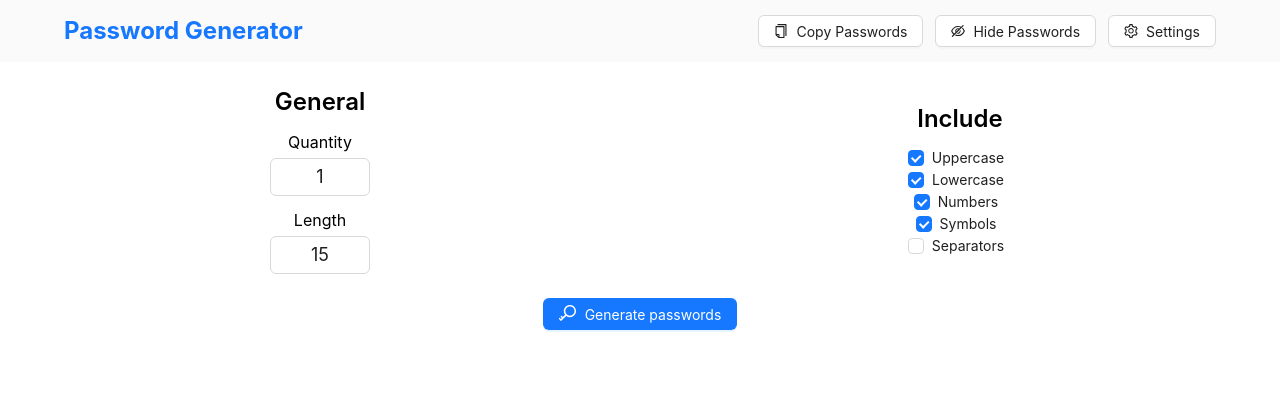
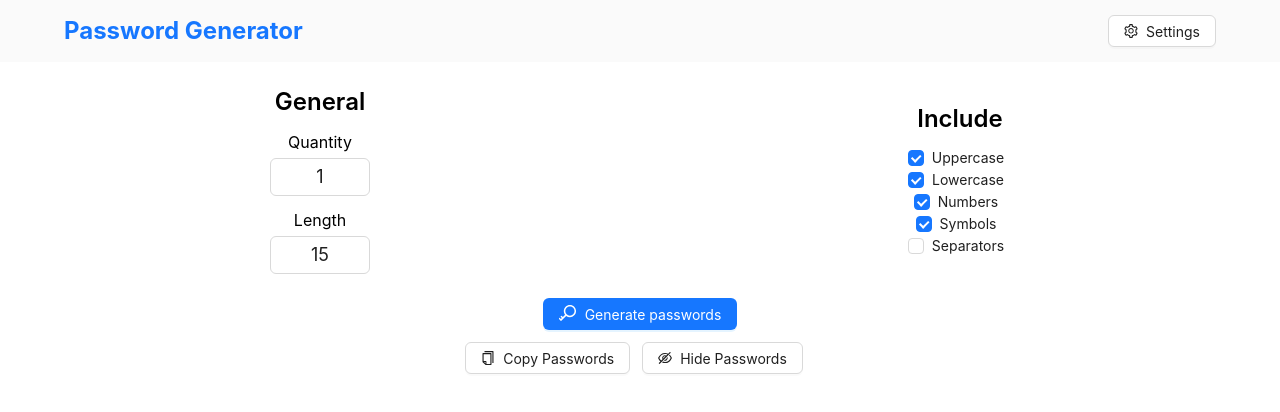
Before and after one commit to alessandro-sherhey/password-generator, a React (Vite) app: page / in a window 1280 px wide. Shown: the top 412 px of the page. Built offline with nearby package versions, Linux system fonts and the light colour scheme.

Commit message:
Created `QuickActions` component

```diff
--- a/src/App.jsx
+++ b/src/App.jsx
@@ -7,6 +7,7 @@ import { useAnimate, stagger } from "framer-motion"
 import { useSelector, useDispatch } from "react-redux"
 import generatePassword from "./utils/generatePassword"
 import PasswordsList from "./components/PasswordsList"
+import QuickActions from "./components/QuickActions"
 
 const App = () => {
   const dispatch = useDispatch();
@@ -17,7 +18,7 @@ const App = () => {
   const { uppercase, lowercase, numbers, symbols, separators } = useSelector(state => state.options.include);
 
   useEffect(() => {
-      animate("*:not(input[type='checkbox'])", {opacity: [0, 1]}, {delay: stagger(.032)})
+      animate("*:not(input[type='checkbox'])", {opacity: [0, 1]}, {delay: stagger(.025)})
   }, [animate])
 
   const addPasswords = () => {
@@ -42,6 +43,7 @@ const App = () => {
           className="flex items-center bg-primary"
           onClick={addPasswords}
         >Generate passwords</Button>
+        <QuickActions />
         <PasswordsList
           passwords={passwords}
         />
--- a/src/components/Navbar.jsx
+++ b/src/components/Navbar.jsx
@@ -6,15 +6,6 @@ import { motion } from "framer-motion"
 import { useSelector, useDispatch } from "react-redux"
 
 const Navbar = () => {
-  const dispatch = useDispatch();
-  const hidden = useSelector(state => state.options.hidden);
-  const toggleHidden = e => {
-    dispatch({
-      type: 'options/setHidden',
-      payload: !hidden
-    })
-  }
-
   return (
     <motion.div
       animate={{
@@ -36,24 +27,6 @@ const Navbar = () => {
               <h1 className="text-2xl font-bold text-primary">Password Generator</h1>
           </div>
           <div className="flex">
-              <Button
-                icon={<CopyOutlined />}
-                className={`${styles.button} bg-bg-1 mr-3`}
-              >Copy Passwords</Button>
-              <Button
-                icon={ !hidden ?
-                  <EyeInvisibleOutlined /> :
-                  <EyeOutlined />
-                }
-                className={`${styles.button} bg-bg-1 mr-3`}
-                onClick={toggleHidden}
-              >
-                { !hidden ?
-                  'Hide Passwords' :
-                  'Show Passwords'
-                }
-              </Button>
-
               <Link
                 to="/#/settings"
                 className="flex items-center"
--- a/src/components/Options.jsx
+++ b/src/components/Options.jsx
@@ -3,6 +3,7 @@ import GeneralOptions from './GeneralOptions'
 import IncludeOptions from './IncludeOptions'
 import { useAnimate, stagger } from 'framer-motion'
 import styles from '../styles/styles';
+import QuickActions from './QuickActions';
 
 const Options = () => {
     return (
--- /dev/null
+++ b/src/components/QuickActions.jsx
@@ -0,0 +1,40 @@
+import React from 'react'
+import { useSelector, useDispatch } from 'react-redux'
+import { Button } from 'antd';
+import { CopyOutlined, EyeOutlined, EyeInvisibleOutlined } from '@ant-design/icons';
+import styles from '../styles/styles';
+
+const QuickActions = () => {
+    const dispatch = useDispatch();
+    const hidden = useSelector(state => state.options.hidden)
+    const toggleHidden = e => {
+        dispatch({
+          type: 'options/setHidden',
+          payload: !hidden
+        })
+      }
+
+    return (
+        <div className='flex flex-col sm:flex-row items-center'>
+            <Button
+                icon={<CopyOutlined />}
+                className={`${styles.button} bg-bg-1 mr-0 mt-3 sm:mr-3`}
+              >Copy Passwords</Button>
+              <Button
+                icon={ !hidden ?
+                  <EyeInvisibleOutlined /> :
+                  <EyeOutlined />
+                }
+                className={`${styles.button} bg-bg-1 mr-0 mt-3 sm:mr-3`}
+                onClick={toggleHidden}
+              >
+                { !hidden ?
+                  'Hide Passwords' :
+                  'Show Passwords'
+                }
+              </Button>
+        </div>
+    )
+}
+
+export default QuickActions
```
